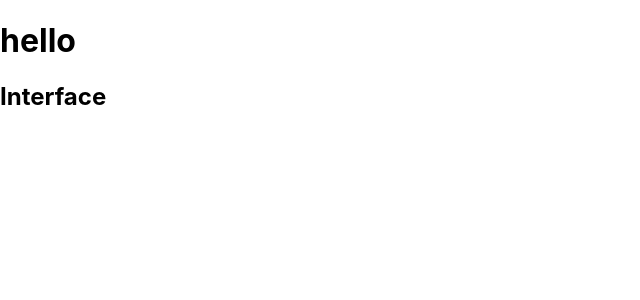
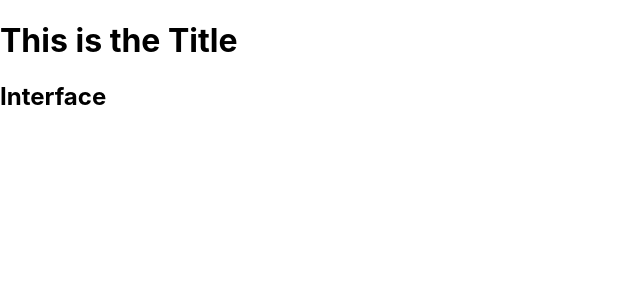
Before and after one commit to jessoy/Strava-Cycle-App, a React (Create React App) app: page / in a window 1280 px wide. Shown: the top 300 px of the page, without its empty margins (0-640 px from the left). Built offline with nearby package versions, Linux system fonts and the light colour scheme; no server answers.

Commit message:
added title

```diff
--- a/src/App.js
+++ b/src/App.js
@@ -3,6 +3,7 @@ import { STRAVA_URL } from './config/general';
 import './App.css';
 import { useEffect } from "react";
 import  Interface from "./components/Interface"
+import Title from "./components/Title";
 
 function App() {
 
@@ -24,7 +25,7 @@ function App() {
 
   return (
     <>
-    <h1>hello</h1>
+    <Title />
     <Interface />
     </>
 
--- a/src/components/Interface.jsx
+++ b/src/components/Interface.jsx
@@ -1,5 +1,9 @@
 const Interface = () => {
-  return <h2>Interface</h2>;
+  return (
+    <>
+      <h2>Interface</h2>
+    </>
+  );
 };
 
 export default Interface;
--- /dev/null
+++ b/src/components/Title.jsx
@@ -0,0 +1,9 @@
+const Title = () => {
+  return (
+    <>
+      <h1>This is the Title</h1>{" "}
+    </>
+  );
+};
+
+export default Title;
```
